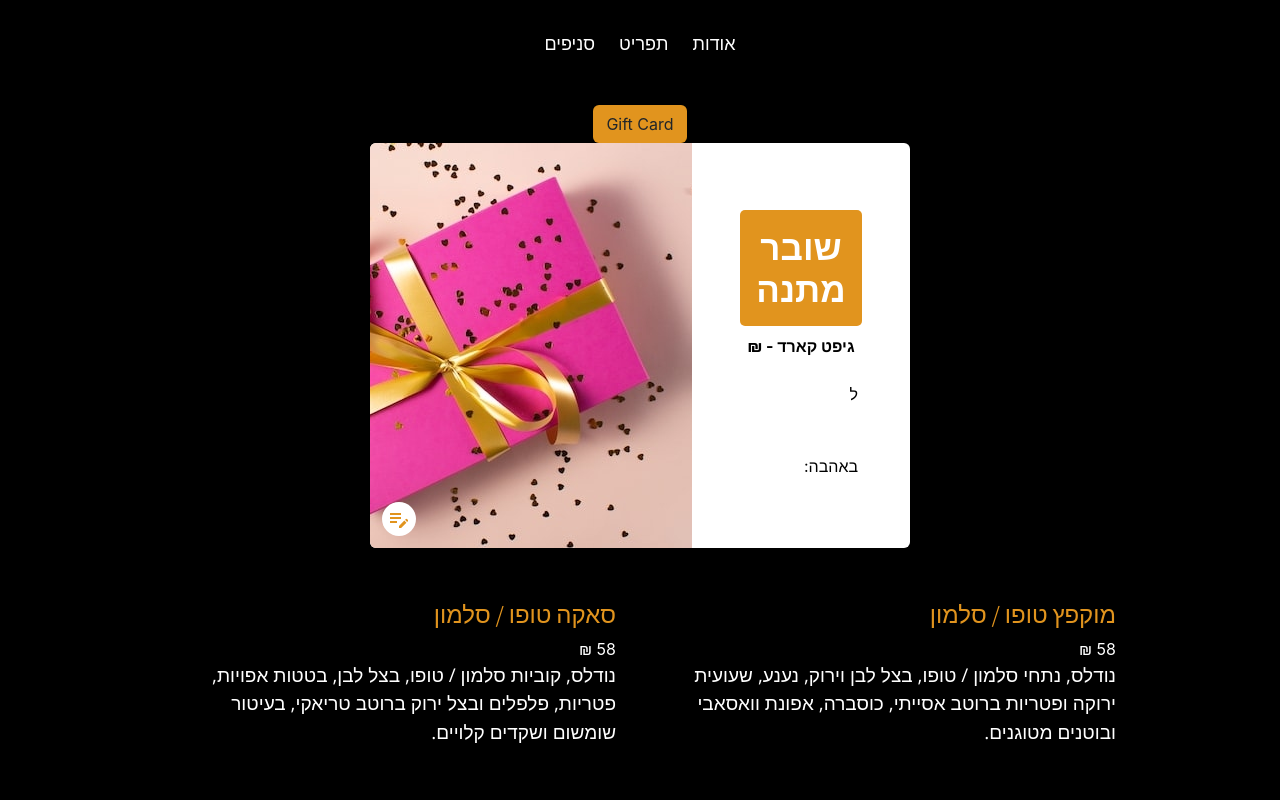
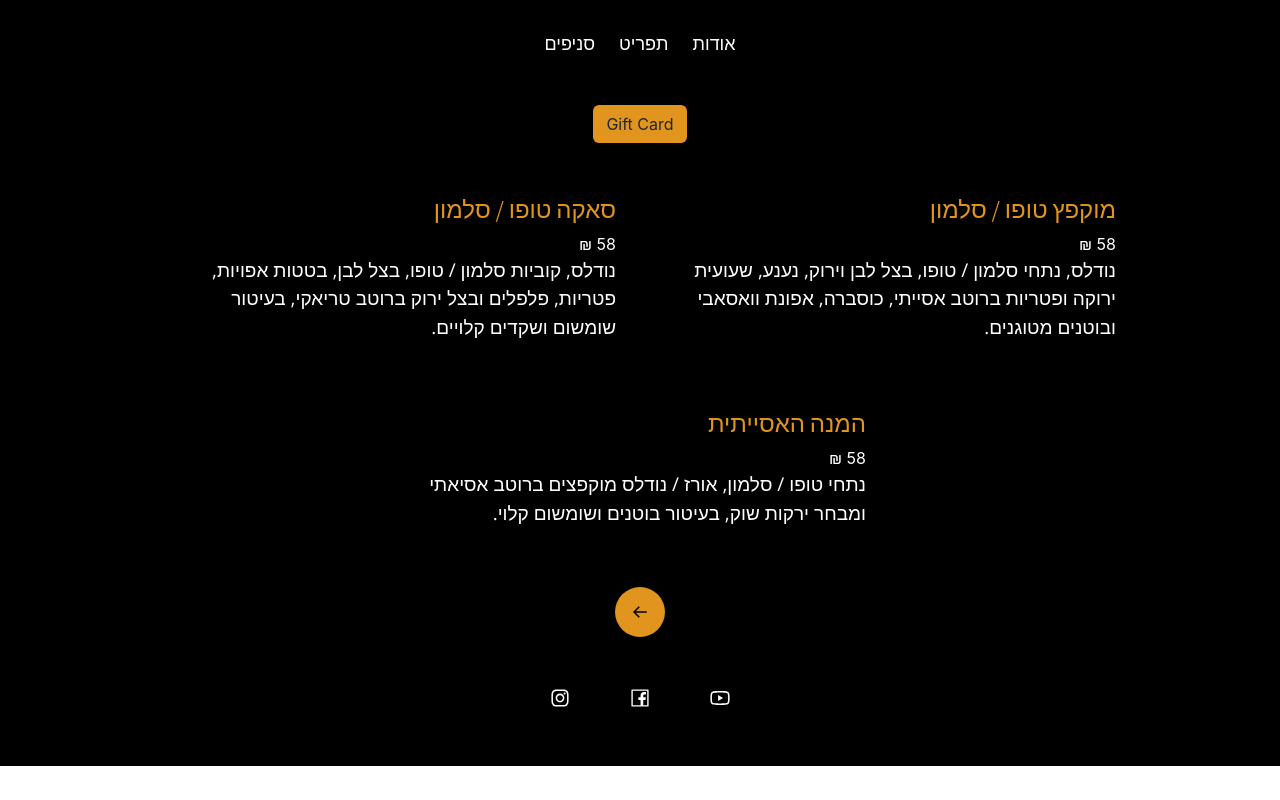
Before and after one commit to AyalaKedem/Project3, a React (Create React App) app: page /menu/asian in a window 1280 px wide. Shown: the top 800 px of the page. Built offline with nearby package versions, Linux system fonts and the light colour scheme.

Commit message:
from single to array

```diff
--- a/src/App.tsx
+++ b/src/App.tsx
@@ -14,14 +14,14 @@ import EditCard from "./components/edit-card/EditCard";
 
 
 function App() {
-  const giftCardArr = useAppSelector(state => state.giftCard.giftCard);
-  const giftCard = giftCardArr
+  // const giftCardArr = useAppSelector(state => state.giftCard.giftCard);
+  // const giftCard = giftCardArr[0]
 
   return (
     <div className="App">
       <MainNav />
       <GiftCard/>
-      <CompletedGiftCard key={giftCard.id} {...giftCard}/>
+      <CompletedGiftCard />
       <Routes>
         <Route path="/" element={<Menu />} />
         <Route path="/menu" element={<Menu />} />
--- a/src/components/completed-gift-card/CompletedGiftCard.tsx
+++ b/src/components/completed-gift-card/CompletedGiftCard.tsx
@@ -5,14 +5,13 @@ import { MdEditNote } from 'react-icons/md';
 import { useNavigate } from "react-router-dom";
 import { useAppSelector } from "../../app/hooks";
 
-// { sum, to, congrat, from, id }: GiftCard
-
 const CompletedGiftCard = () => {
-  const card = useAppSelector(state => state.giftCard.giftCard)
+  const cardsArr = useAppSelector(state => state.giftCard.giftCard)
   const navigate = useNavigate();
   return (
     <>
-      <div className="d-flex bg-white justify-content-between w-50 mx-auto rounded-2">
+      {cardsArr.map(card => (
+        <div key={card.id} className="d-flex bg-white justify-content-between w-50 mx-auto rounded-2">
         <div className="p-5 w-50 mx-auto d-flex flex-column justify-content-center">
           <h3 className={`mb-1 p-3 d-flex justify-content-center ${css.orange}`}>שובר מתנה</h3>
           <form className="d-flex flex-column p-1 gap-4">
@@ -33,6 +32,7 @@ const CompletedGiftCard = () => {
         <MdEditNote onClick={()=>{navigate(`/giftcard/${card.id}`)}} className={`${css2.penGrid} ${css2.blk}`} />
         </div>
       </div>
+      ))}
     </>
   );
 };
--- a/src/components/edit-card/EditCard.tsx
+++ b/src/components/edit-card/EditCard.tsx
@@ -5,7 +5,6 @@ import css from "../gift-card/GiftCard.module.scss";
 import Modal from "react-modal";
 import giftImg from "../../img/ekaterina-shevchenko-ZLTlHeKbh04-unsplash.jpg";
 import { GiftCard } from "../../@types";
-import { v4 } from "uuid";
 import { editCard } from "../../features/gift-card/giftCardSlice";
 
 const customStyles = {
@@ -24,7 +23,6 @@ Modal.setAppElement("#root");
 
 const EditCard = () => {
   const navigate = useNavigate();
-
   const dispatch = useAppDispatch();
 
   const modalIsOpen = true;
@@ -33,10 +31,10 @@ const EditCard = () => {
   const cardsArr = useAppSelector((state) => state.giftCard.giftCard);
   const card = cardsArr.find((c) => c.id === id);
 
-  const [sum, setSum] = useState(card?.sum);
-  const [to, setTo] = useState(card?.to);
-  const [congrat, setCongrat] = useState(card?.congrat);
-  const [from, setFrom] = useState(card?.from);
+  const [sum, setSum] = useState(card?.sum ?? Number);
+  const [to, setTo] = useState(card?.to ?? '');
+  const [congrat, setCongrat] = useState(card?.congrat ?? '');
+  const [from, setFrom] = useState(card?.from ?? '');
 
   if (card === undefined) {
     // לשנות לדף 404 אם יש זמן
@@ -52,28 +50,12 @@ const EditCard = () => {
             <form className="d-flex flex-column p-1 gap-4">
               <div className="d-flex align-items-center gap-2">
                 <label htmlFor="sum">גיפט קארד</label>
-                <input
-                  required
-                  className={css.sumWidth}
-                  type="number"
-                  min={0}
-                  name="sum"
-                  value={sum}
-                  onChange={(e) => setSum(+e.currentTarget.value)}
-                />
+                <input required className={css.sumWidth} type="number" min={0} name="sum" value={sum} onChange={(e) => setSum(+e.currentTarget.value)} />
                 <span>₪</span>
               </div>
               <div className="d-flex align-items-center gap-2">
                 <label htmlFor="to">ל: </label>
-                <input
-                  required
-                  value={to}
-                  className="pe-1 w-100"
-                  type="text"
-                  name="to"
-                  placeholder="שם מקבל/ת המתנה"
-                  onChange={(e) => setTo(e.currentTarget.value)}
-                />
+                <input required value={to} className="pe-1 w-100" type="text" name="to" placeholder="שם מקבל/ת המתנה" onChange={(e) => setTo(e.currentTarget.value)} />
               </div>
               <div className="d-flex flex-column gap-1">
                 <label htmlFor="congratulation">ברכה:</label>
@@ -101,7 +83,7 @@ const EditCard = () => {
           className={`${css.btn} d-flex mx-auto mt-5 w-25 align-items-center justify-content-center p-2`}
           onClick={() => {
             const editedCard: GiftCard = {
-              id: v4(),
+              id: id!,
               sum: sum,
               congrat: congrat,
               from: from,
--- a/src/components/gift-card/GiftCard.tsx
+++ b/src/components/gift-card/GiftCard.tsx
@@ -92,14 +92,14 @@ const GiftCard = () => {
         <button
           className={`${css.btn} d-flex mx-auto mt-5 w-25 align-items-center justify-content-center p-2`}
           onClick={() => {
-            const GiftCard: GiftCardType = {
+            const giftCard: GiftCardType = {
               id: v4(),
               sum: sum,
               congrat: congrat,
               from: from,
               to: to,
             };
-            dispatch(card(GiftCard));
+            dispatch(card(giftCard));
             closeModal();
           }}
         >
--- a/src/features/gift-card/giftCardSlice.ts
+++ b/src/features/gift-card/giftCardSlice.ts
@@ -17,7 +17,7 @@ export const giftCardSlice = createSlice({
       state.giftCard.push(payload)
     },
     editCard: (state, { payload }: PayloadAction<GiftCard>) => {
-      const index = state.giftCard.findIndex(c => c.id = payload.id);
+      const index = state.giftCard.findIndex(c => c.id === payload.id);
       state.giftCard[index] = payload;
     },
   },
```
